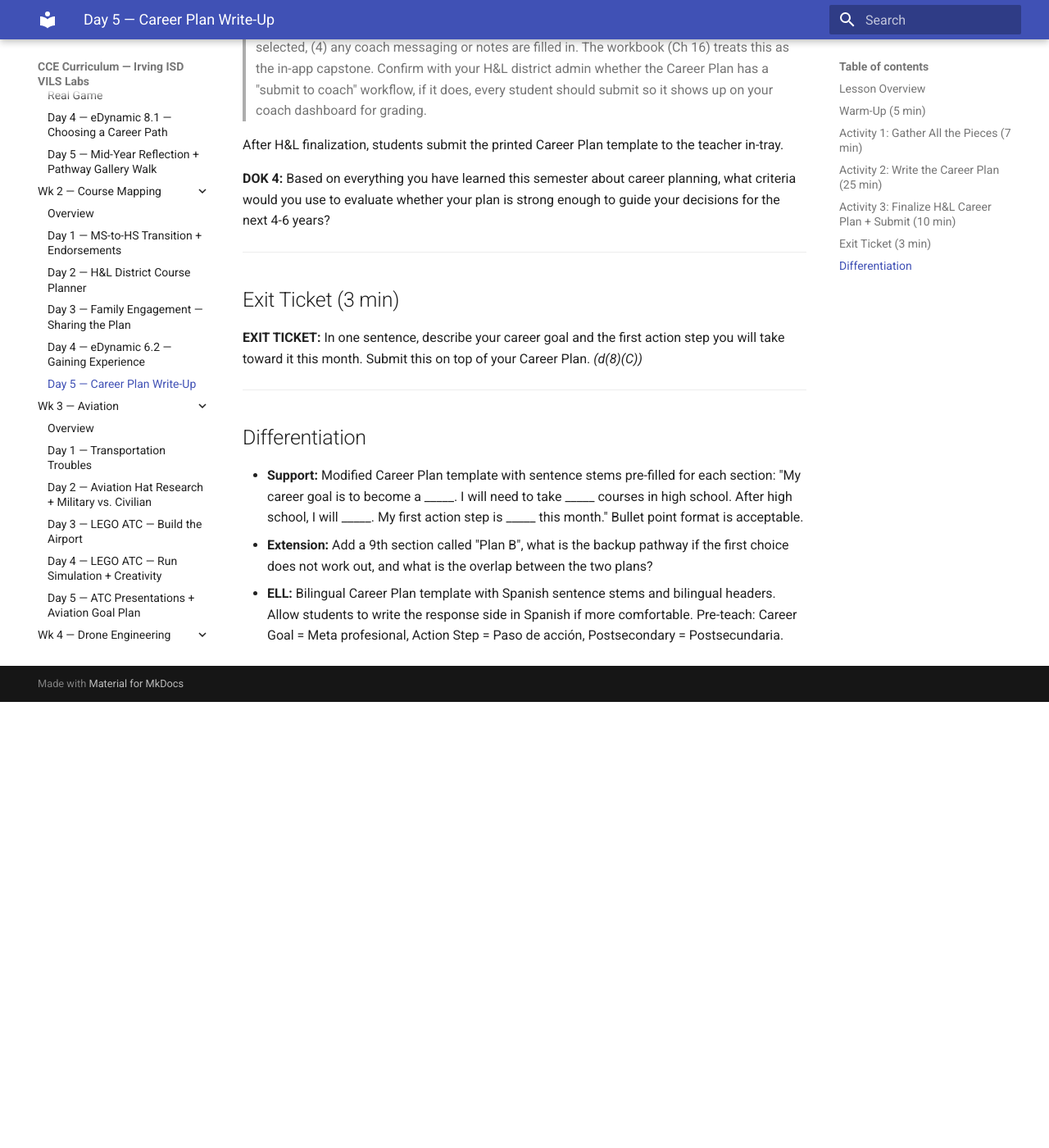
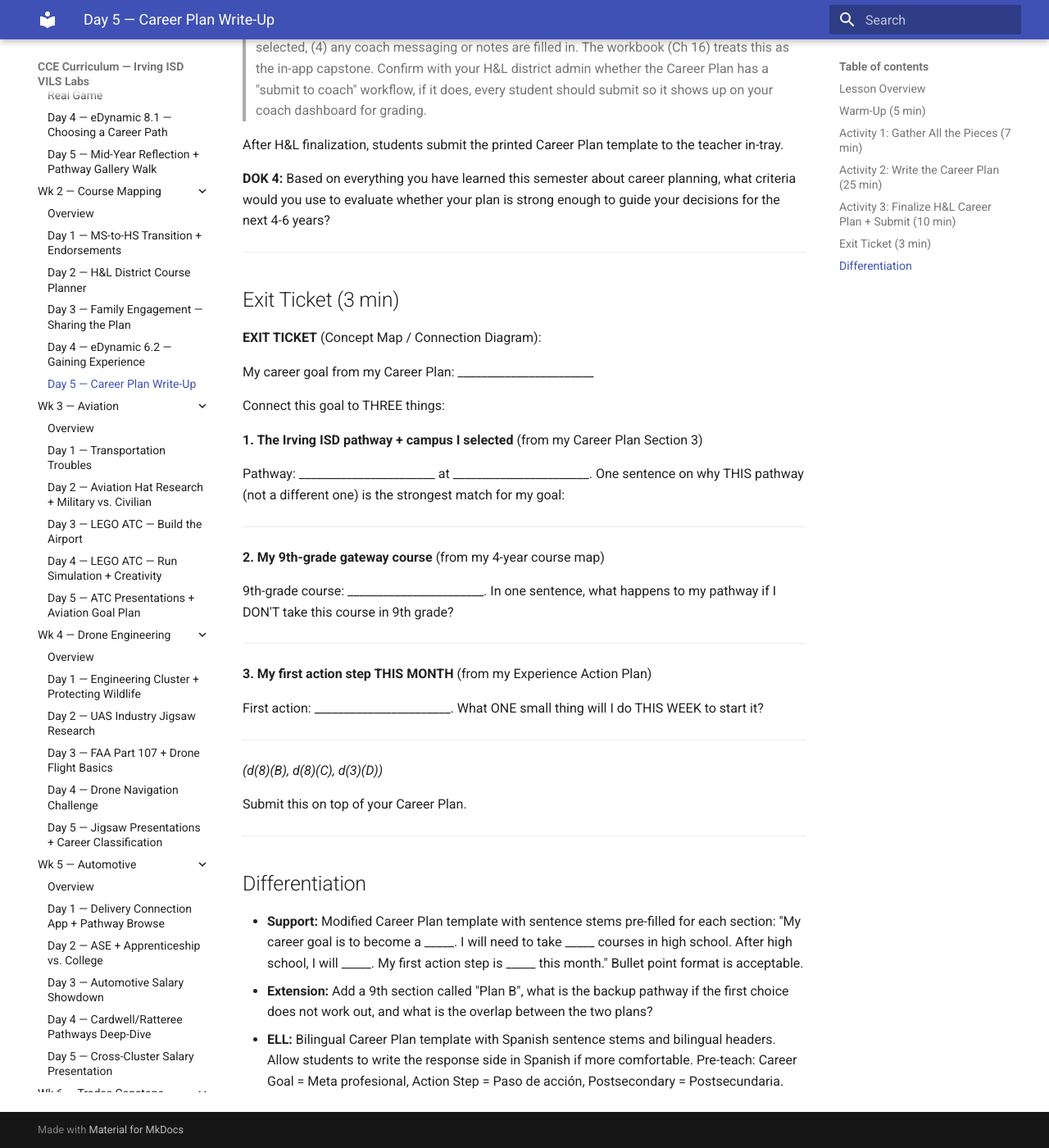
Before and after one commit to elbrielle/cce-curriculum, an MkDocs documentation site: the page built from docs/4sw/wk2-course-mapping/day5.md, in a window 1280 px wide and 1400 px high, scrolled down 2427 px. Shown: the whole window at 82% size. Built offline with MkDocs 1.6.1 and Material for MkDocs 9.7.7, drawn with Linux system fonts in a browser that asks for light colours; the version menu is left out; before the commit the page ends 3283 px from its top, so only the background shows below that.

Commit message:
AUDIT: 4SW Wk2 Course Mapping TEKS audit + exit-ticket rewrite

```diff
--- a/docs/4sw/wk2-course-mapping/day5.md
+++ b/docs/4sw/wk2-course-mapping/day5.md
@@ -79,7 +79,33 @@ After H&L finalization, students submit the printed Career Plan template to the
 
 ## Exit Ticket (3 min)
 
-**EXIT TICKET:** In one sentence, describe your career goal and the first action step you will take toward it this month. Submit this on top of your Career Plan. *(d(8)(C))*
+**EXIT TICKET** (Concept Map / Connection Diagram):
+
+My career goal from my Career Plan: _______________________
+
+Connect this goal to THREE things:
+
+**1. The Irving ISD pathway + campus I selected** (from my Career Plan Section 3)
+
+   Pathway: _______________________ at _______________________. One sentence on why THIS pathway (not a different one) is the strongest match for my goal:
+
+   ___________________________________________________________________
+
+**2. My 9th-grade gateway course** (from my 4-year course map)
+
+   9th-grade course: _______________________. In one sentence, what happens to my pathway if I DON'T take this course in 9th grade?
+
+   ___________________________________________________________________
+
+**3. My first action step THIS MONTH** (from my Experience Action Plan)
+
+   First action: _______________________. What ONE small thing will I do THIS WEEK to start it?
+
+   ___________________________________________________________________
+
+*(d(8)(B), d(8)(C), d(3)(D))*
+
+Submit this on top of your Career Plan.
 
 ---
 
```
Also changed, not shown: docs/4sw/wk2-course-mapping/day1.md (+19 -1 lines), docs/4sw/wk2-course-mapping/day2.md (+16 -1 lines), docs/4sw/wk2-course-mapping/day3.md (+19 -1 lines), docs/4sw/wk2-course-mapping/day4.md (+24 -2 lines).
